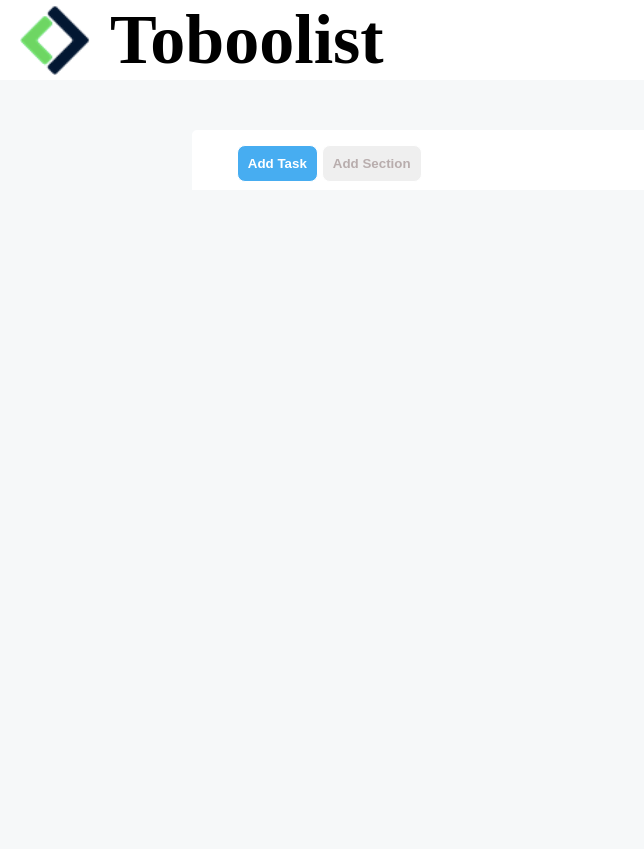
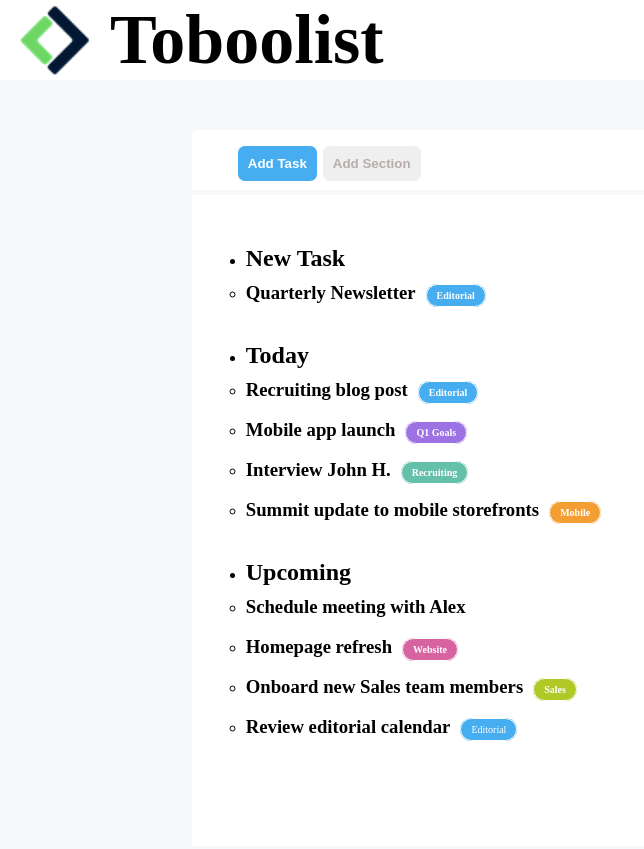
Before and after one commit to MassimilianoRocco/html-css-toboolist, a plain HTML site: page index.html in a window 1280 px wide. Shown: the whole page, without its empty margins (0-644 px from the left). Before the commit the page ends 800 px from the top, so only its background shows below. Drawn offline with Linux system fonts and the light colour scheme.

Commit message:
Added: main (without lists icons)

```diff
--- a/index.html
+++ b/index.html
@@ -21,6 +21,41 @@
             <button type="button" class="first-button"><strong>Add Task</strong></button>
             <button type="button" class="second-button"><strong>Add Section</strong></button>
         </section>
+
+        <section class="container-toboolist">
+
+            <ul class="ul-titles">
+                <li class="li-titles"><h1>New Task</h1>
+                    <ul>
+                        <li><h3>Quarterly Newsletter<span class="blue box">Editorial</span></h3></li>
+                    </ul>
+                </li>
+            </ul>
+
+            <ul class="ul-titles">
+                <li class="li-titles"><h1>Today</h1>
+                    <ul>
+                        <li><h3>Recruiting blog post<span class="blue box">Editorial</span></h3></li>
+                        <li><h3>Mobile app launch<span class="violet box">Q1 Goals</span></h3></li>
+                        <li><h3>Interview John H.<span class="aquamarine box">Recruiting</span></h3></li>
+                        <li><h3>Summit update to mobile storefronts<span class="orange box">Mobile</span></h3></li>
+                    </ul>
+                </li>
+            </ul>
+
+            <ul class="ul-titles">
+                <li class="li-titles"><h1>Upcoming</h1>
+                    <ul>
+                        <li><h3>Schedule meeting with Alex</h3></li>
+                        <li><h3>Homepage refresh<span class="pink box">Website</span></h3></li>
+                        <li><h3>Onboard new Sales team members<span class="green box">Sales</span></h3></li>
+                        <li><h3>Review editorial calendar</h3><span class="blue box">Editorial</span></li>
+                    </ul>
+                </li>
+            </ul>
+
+
+        </section>
     </main>
 
 </body>
--- a/style/style.css
+++ b/style/style.css
@@ -52,3 +52,58 @@ button{
 .second-button{
     color:rgb(184, 173, 173);
 }
+
+.container-toboolist{
+    background-color: rgb(255, 255, 255);
+    margin-top: 5px;
+    padding-top: 20px;
+    padding-bottom: 100px;
+}
+
+.ul-titles{
+    padding-left: 6%;
+    margin-top: 30px;
+}
+
+li{
+    margin-top: 10px;
+}
+
+
+h3{
+    display: inline-block;
+    height: 30px;
+}
+
+.box{
+    margin-left: 10px;
+    border: 1px solid rgb(255, 255, 255);
+    border-radius: 20px;
+    color: white;
+    padding: 5px 10px 5px 10px;
+    font-size: 10px;
+}
+
+.blue{
+    background-color: rgb(71,173,241) ;
+}
+
+.green{
+    background-color: rgb(176,201,38);
+}
+
+.pink{
+    background-color: rgb(216,99,161);
+}
+
+.orange{
+    background-color: rgb(242,158,51);
+}
+
+.violet{
+    background-color: rgb(156,114,228);
+}
+
+.aquamarine{
+    background-color: rgb(100,192,169);
+}
```
